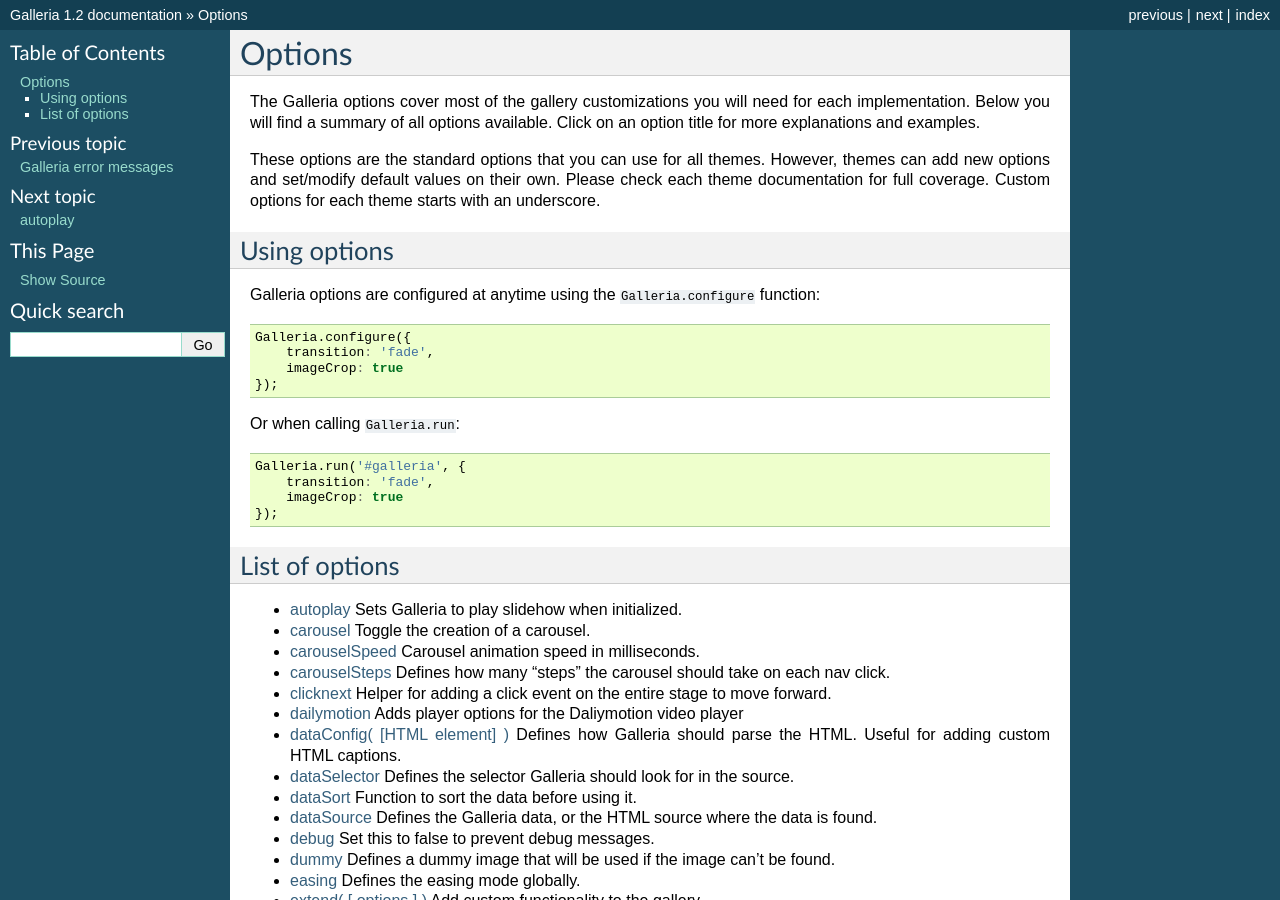
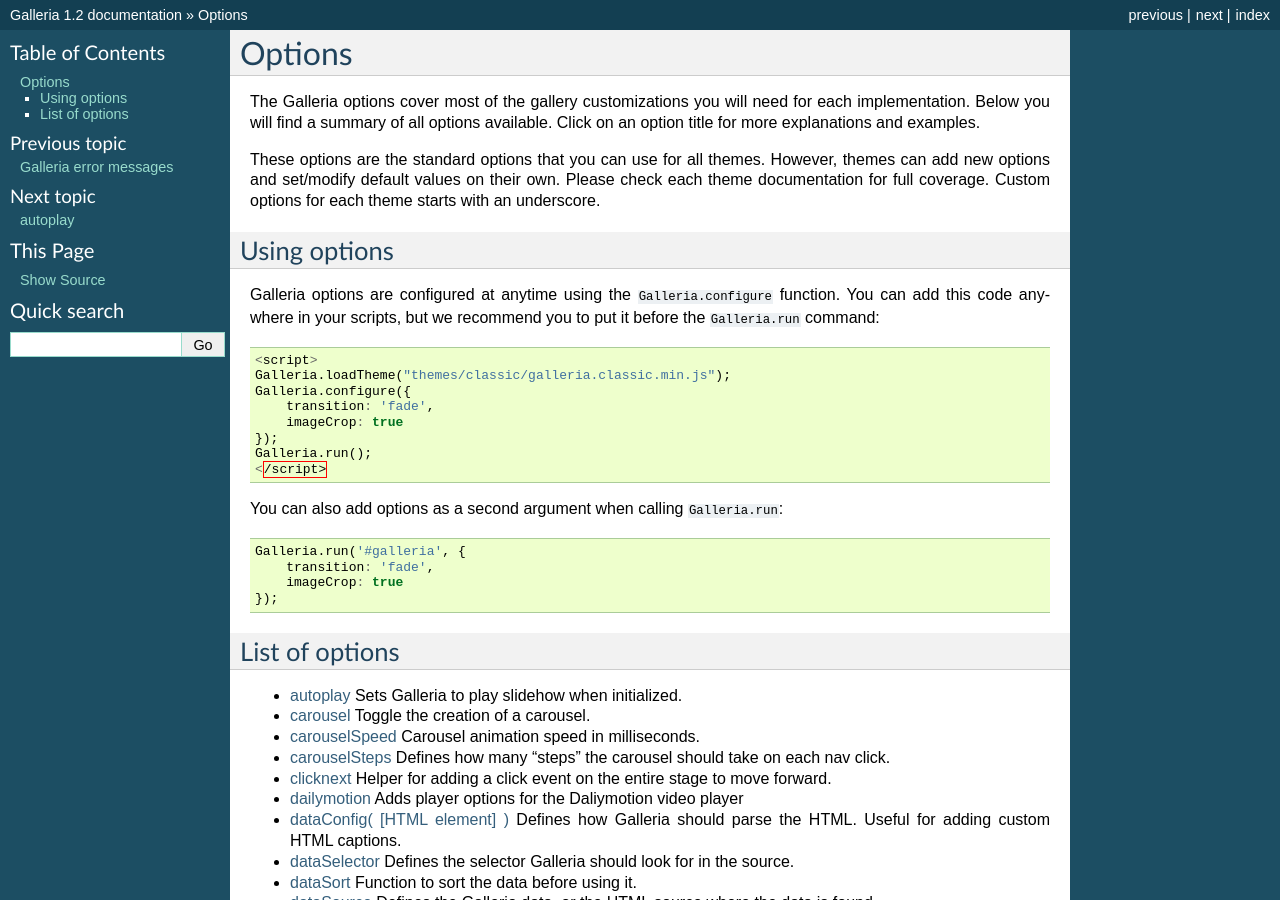
Before and after one commit to GalleriaJS/galleria, a Sphinx documentation site: the page built from docs/options/index.rst, in a window 1280 px wide and 900 px high. Built offline with Sphinx 7.4.7, drawn with Linux system fonts in a browser that asks for light colours.

Commit message:
specified where to add configure

```diff
--- a/docs/options/index.rst
+++ b/docs/options/index.rst
@@ -20,14 +20,18 @@
 Using options
 =============
 
-Galleria options are configured at anytime using the ``Galleria.configure`` function::
+Galleria options are configured at anytime using the ``Galleria.configure`` function. You can add this code anywhere in your scripts, but we recommend you to put it before the ``Galleria.run`` command::
 
+    <script>
+    Galleria.loadTheme("themes/classic/galleria.classic.min.js");
     Galleria.configure({
         transition: 'fade',
         imageCrop: true
     });
+    Galleria.run();
+    </script>
 
-Or when calling ``Galleria.run``::
+You can also add options as a second argument when calling ``Galleria.run``::
 
     Galleria.run('#galleria', {
         transition: 'fade',
```
